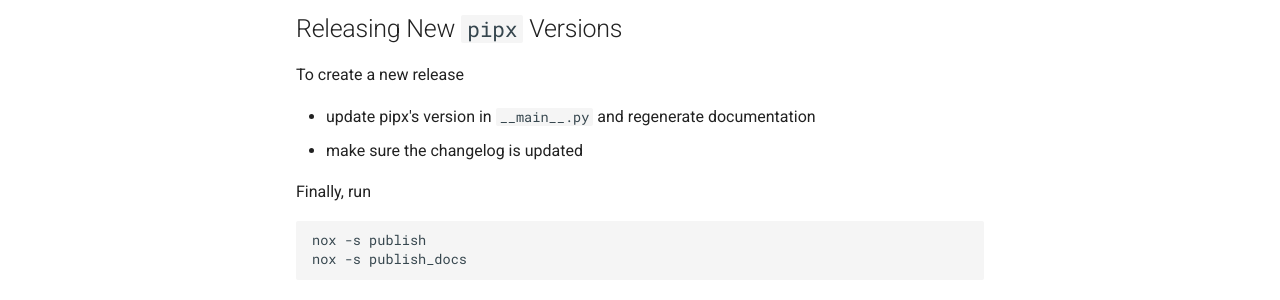
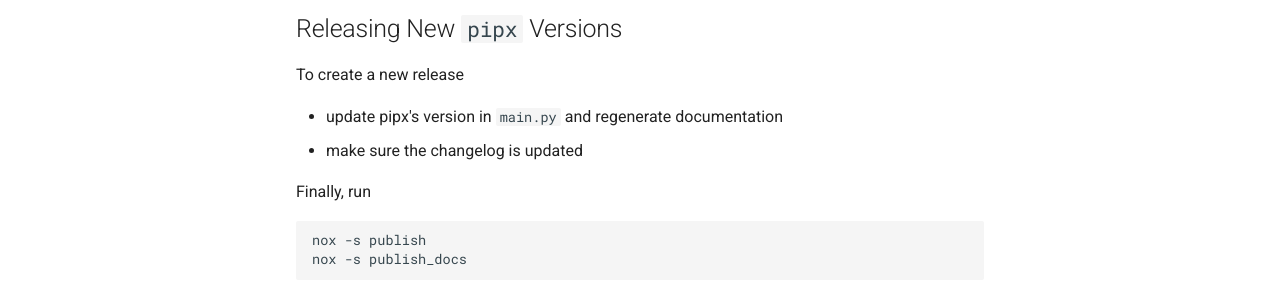
Before and after one commit to pypa/pipx, an MkDocs documentation site: the page built from docs/contributing.md, in a window 1280 px wide and 900 px high, scrolled down 2110 px. Shown: the part 510-810 px from the top of the window. Built offline with MkDocs 1.6.1 and Material for MkDocs 9.7.7, drawn with Linux system fonts in a browser that asks for light colours; comment, search, counter and statistics services are not loaded.

```diff
--- a/docs/contributing.md
+++ b/docs/contributing.md
@@ -103,7 +103,7 @@ nox -s publish_docs
 ## Releasing New `pipx` Versions
 To create a new release
 
-* update pipx's version in `__main__.py` and regenerate documentation
+* update pipx's version in `main.py` and regenerate documentation
 * make sure the changelog is updated
 
 Finally, run
```
